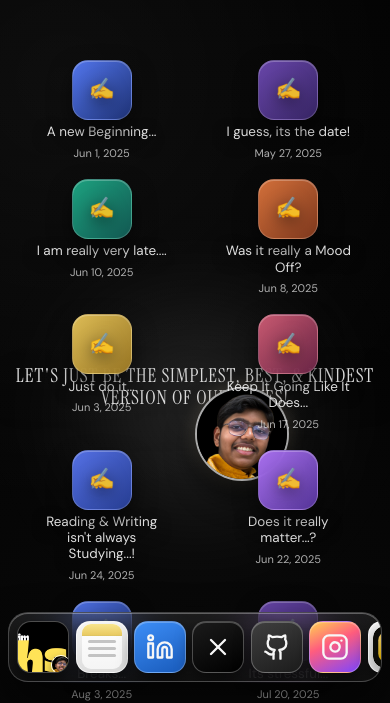
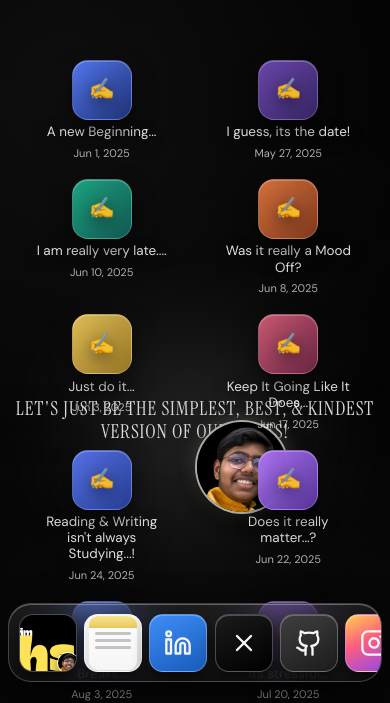
Before and after one commit to devwithharshit/imharshitsingh.in, a Next.js app: page / in a window 390 px wide. Shown: the part 145-848 px from the top of the page. Built offline with nearby package versions, Linux system fonts and the light colour scheme.

Commit message:
Increase dock scale and reposition quote portrait

```diff
--- a/app/globals.css
+++ b/app/globals.css
@@ -71,7 +71,7 @@ a {
 .quote-spotlight {
   position: fixed;
   left: 50%;
-  top: 58%;
+  top: 62%;
   width: min(90vw, 980px);
   height: min(62vh, 420px);
   transform: translate(-50%, -50%);
@@ -85,7 +85,7 @@ a {
 .quote-center-wrap {
   position: fixed;
   left: 50%;
-  top: 58%;
+  top: 62%;
   transform: translate(-50%, -50%);
   z-index: 1;
   width: min(95vw, 1200px);
@@ -95,8 +95,8 @@ a {
 .quote-portrait-wrap {
   position: fixed;
   left: 50%;
-  top: 58%;
-  transform: translate(-50%, -168%);
+  top: 62%;
+  transform: translate(-50%, -145%);
   width: 130px;
   height: 130px;
   z-index: 2;
@@ -245,9 +245,9 @@ a {
   max-width: calc(100vw - 1rem);
   display: flex;
   align-items: center;
-  gap: 0.56rem;
-  padding: 0.62rem 0.68rem;
-  border-radius: 24px;
+  gap: 0.68rem;
+  padding: 0.78rem 0.86rem;
+  border-radius: 28px;
   border: 1px solid rgba(255, 255, 255, 0.2);
   background: linear-gradient(180deg, rgba(95, 95, 95, 0.24), rgba(20, 20, 20, 0.78));
   backdrop-filter: blur(28px);
@@ -265,9 +265,9 @@ a {
 .dock-icon-button {
   position: relative;
   flex-shrink: 0;
-  width: 60px;
-  height: 60px;
-  border-radius: 16px;
+  width: 72px;
+  height: 72px;
+  border-radius: 18px;
   border: 1px solid rgba(255, 255, 255, 0.28);
   display: inline-flex;
   align-items: center;
@@ -316,8 +316,8 @@ a {
   position: absolute;
   right: -3px;
   bottom: -3px;
-  width: 24px;
-  height: 24px;
+  width: 28px;
+  height: 28px;
   border-radius: 999px;
   overflow: hidden;
   border: 1.5px solid rgba(255, 255, 255, 0.9);
@@ -371,8 +371,8 @@ a {
 
 .dock-image-icon-wrap {
   position: relative;
-  width: 42px;
-  height: 42px;
+  width: 50px;
+  height: 50px;
   border-radius: 12px;
   overflow: hidden;
   background: #ffffff;
@@ -391,8 +391,8 @@ a {
 
 .notes-app-icon {
   position: relative;
-  width: 40px;
-  height: 45px;
+  width: 48px;
+  height: 54px;
   border-radius: 9px;
   overflow: hidden;
   background: linear-gradient(180deg, #fefefe 0%, #f5f5f5 100%);
@@ -944,7 +944,7 @@ a {
 
 @media (max-width: 900px) {
   .quote-center-wrap {
-    top: 63%;
+    top: 67%;
   }
 
   .quote-center {
@@ -952,17 +952,17 @@ a {
   }
 
   .quote-spotlight {
-    top: 66%;
+    top: 69%;
     width: 92vw;
     height: 260px;
     filter: blur(44px);
   }
 
   .quote-portrait-wrap {
-    top: 63%;
+    top: 67%;
     width: 94px;
     height: 94px;
-    transform: translate(-50%, -192%);
+    transform: translate(-50%, -170%);
   }
 
   .scene-wrap {
@@ -975,20 +975,20 @@ a {
   }
 
   .makos-dock-bar {
-    gap: 0.4rem;
-    padding: 0.52rem;
-    border-radius: 20px;
+    gap: 0.46rem;
+    padding: 0.6rem;
+    border-radius: 23px;
   }
 
   .dock-icon-button {
-    width: 52px;
-    height: 52px;
+    width: 58px;
+    height: 58px;
     border-radius: 14px;
   }
 
   .dock-about-avatar {
-    width: 20px;
-    height: 20px;
+    width: 22px;
+    height: 22px;
   }
 
   .profile-window {
```
